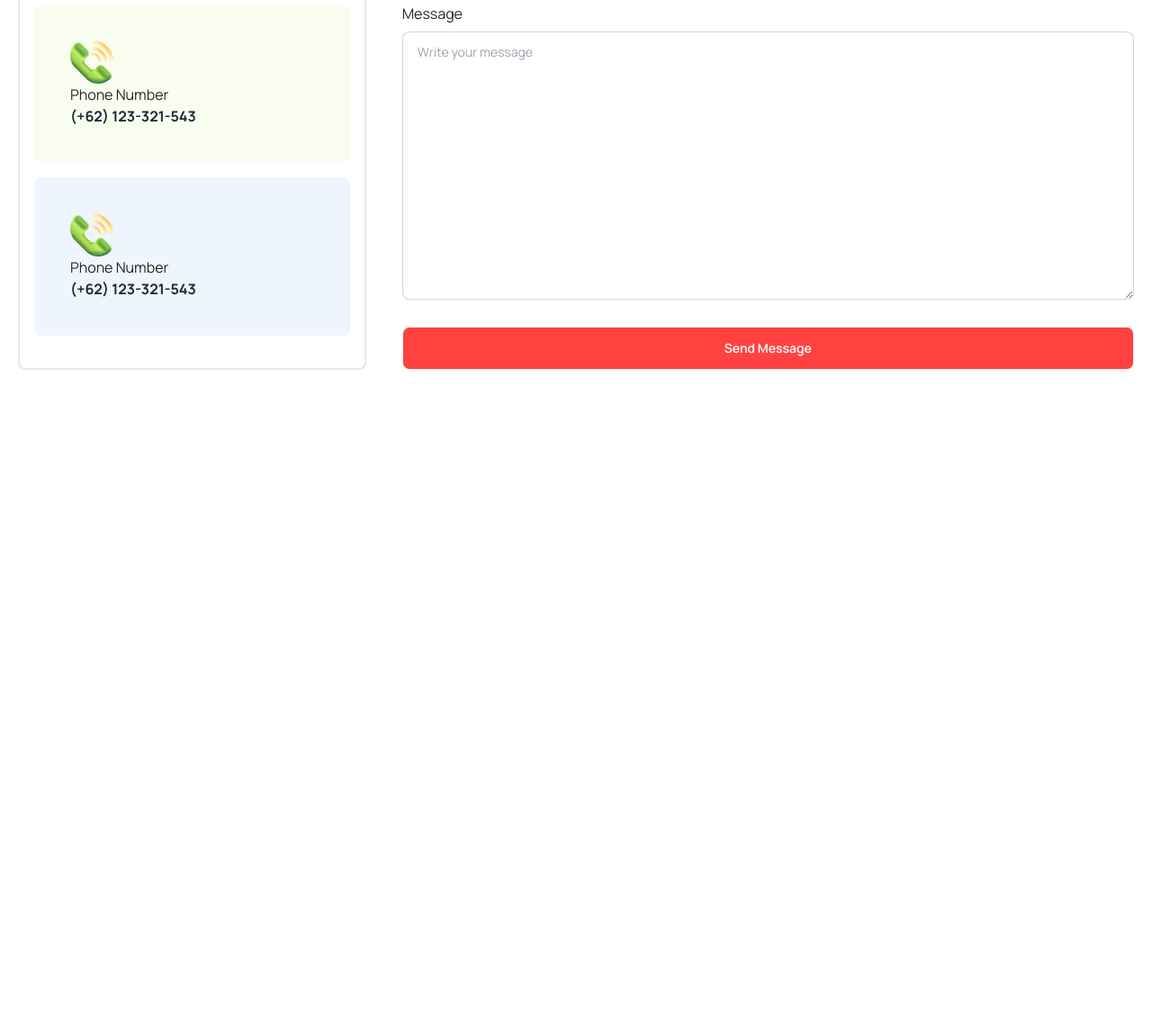
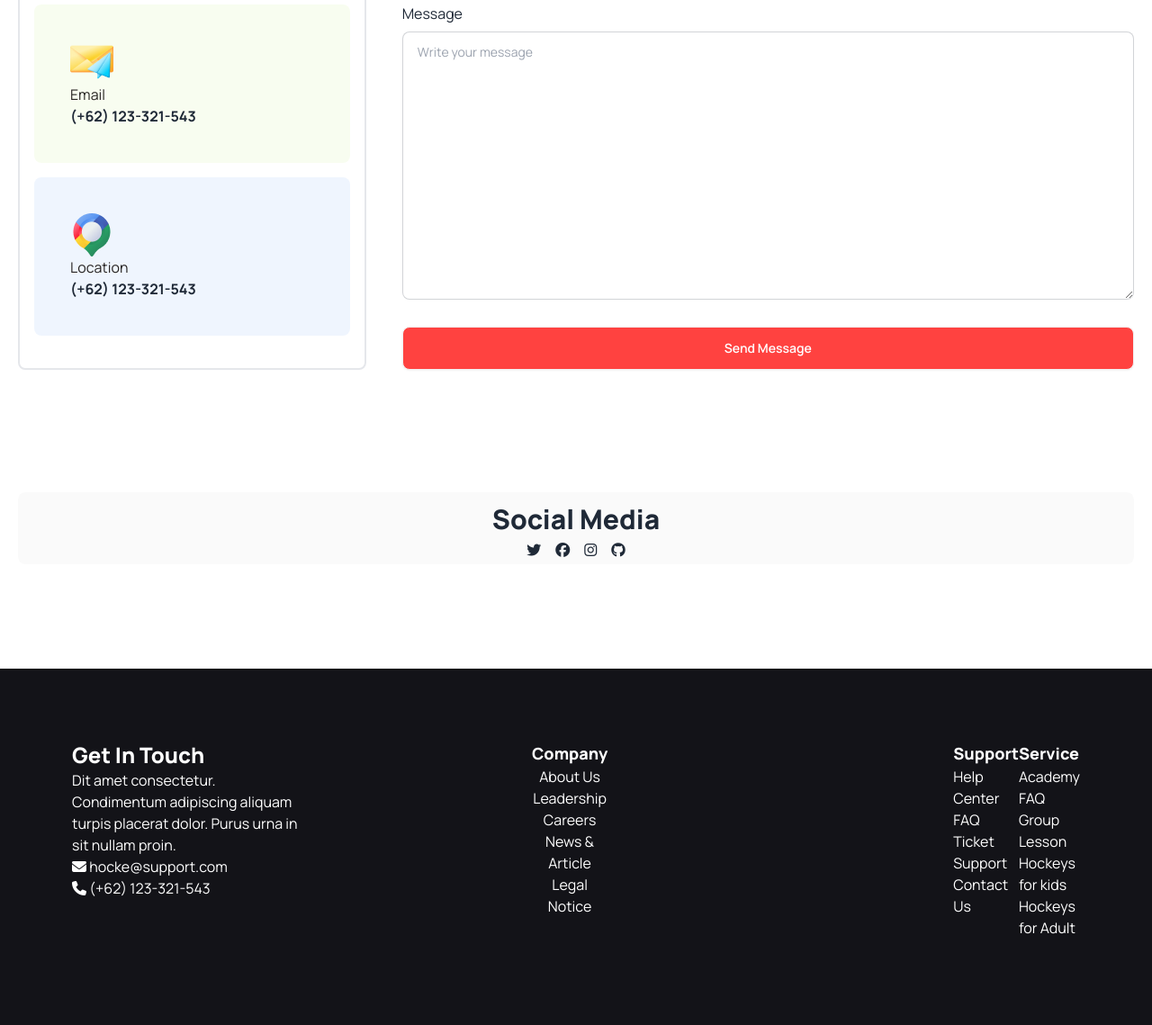
Before and after one commit to IftekharHamim/Hockeys-project, a plain HTML site: page index.html in a window 1280 px wide. Shown: the part 5015-6154 px from the top of the page at 90% size. Before the commit the page ends 5446 px from the top, so only its background shows below. Drawn offline with nearby package versions, Linux system fonts and the light colour scheme.

Commit message:
footer complete

```diff
--- a/index.html
+++ b/index.html
@@ -431,13 +431,13 @@
             <h5 class="font-bold">(+62) 123-321-543</h5>
           </div>
           <div class="bg-[#bced6e1a] p-10  rounded-lg">
-            <img src="Images/Group 1171275317.png" alt="">
-            <p class="text-[#292524]">Phone Number</p>
+            <img src="Images/Group 1171275318.png" alt="">
+            <p class="text-[#292524]">Email</p>
             <h5 class="font-bold">(+62) 123-321-543</h5>
           </div>
           <div class="bg-[#629cf31a] p-10  rounded-lg">
-            <img src="Images/Group 1171275317.png" alt="">
-            <p class="text-[#292524]">Phone Number</p>
+            <img src="Images/Group 1171275321.png" alt="">
+            <p class="text-[#292524]">Location</p>
             <h5 class="font-bold">(+62) 123-321-543</h5>
           </div>
         </div>
@@ -469,9 +469,52 @@
            </div>
         </div>
         </section>
+        <section class="container mx-auto my-24 p-5">
+         <div class="h-20 bg-[#13131805] py-3 rounded-lg">
+          <h1 class="text-3xl font-extrabold text-center">Social Media</h1>
+          <div class="flex justify-center gap-4 mt-2 cursor-pointer">
+            <i class="fa-brands fa-twitter"></i>
+            <i class="fa-brands fa-facebook"></i>
+            <i class="fa-brands fa-instagram"></i>
+            <i class="fa-brands fa-github"></i>
+          </div>
+         </div>
+        </section>
     </main>
-    <footer>
-
+    <footer class="bg-[#131318] text-[#FFFFFF]">
+      <div class="flex flex-col lg:flex-row px-20 py-20">
+        <div class="text-center mb-10 lg:text-left container mx-auto">
+          <h6 class="text-2xl font-extrabold">Get In Touch</h6>
+          <p class="lg:w-2/4">Dit amet consectetur. Condimentum  adipiscing aliquam turpis placerat dolor. Purus urna in sit nullam proin.</p>
+          <p><i class="fa-solid fa-envelope"></i> hocke@support.com</p>
+          <p><i class="fa-solid fa-phone"></i> (+62) 123-321-543</p>
+        </div>
+        <div class="flex justify-around lg:gap-96">
+          <div class="text-center mb-10">
+            <h6 class="text-lg font-extrabold">Company</h6>
+           <p>About Us</p>
+           <p>Leadership</p>
+           <p>Careers</p>
+           <p>News & Article</p>
+           <p>Legal Notice</p>
+          </div>
+          <div>
+            <h6 class="text-lg font-extrabold">Support</h6>
+            <p>Help Center</p>
+            <p>FAQ</p>
+            <p>Ticket Support</p>
+            <p>Contact Us</p>
+          </div>
+        </div>
+          <div class=" text-center lg:text-left">
+            <h6 class="text-lg font-extrabold">Service</h6>
+            <p>Academy</p>
+            <p>FAQ</p>
+            <p>Group Lesson</p>
+            <p>Hockeys for kids</p>
+            <p>Hockeys for Adult</p>
+           </div>
+      </div>
     </footer>
 </body>
 </html>
```
Also changed, not shown: Images/eye.png (deleted), Images/heart.png (deleted), Images/star.png (deleted).
